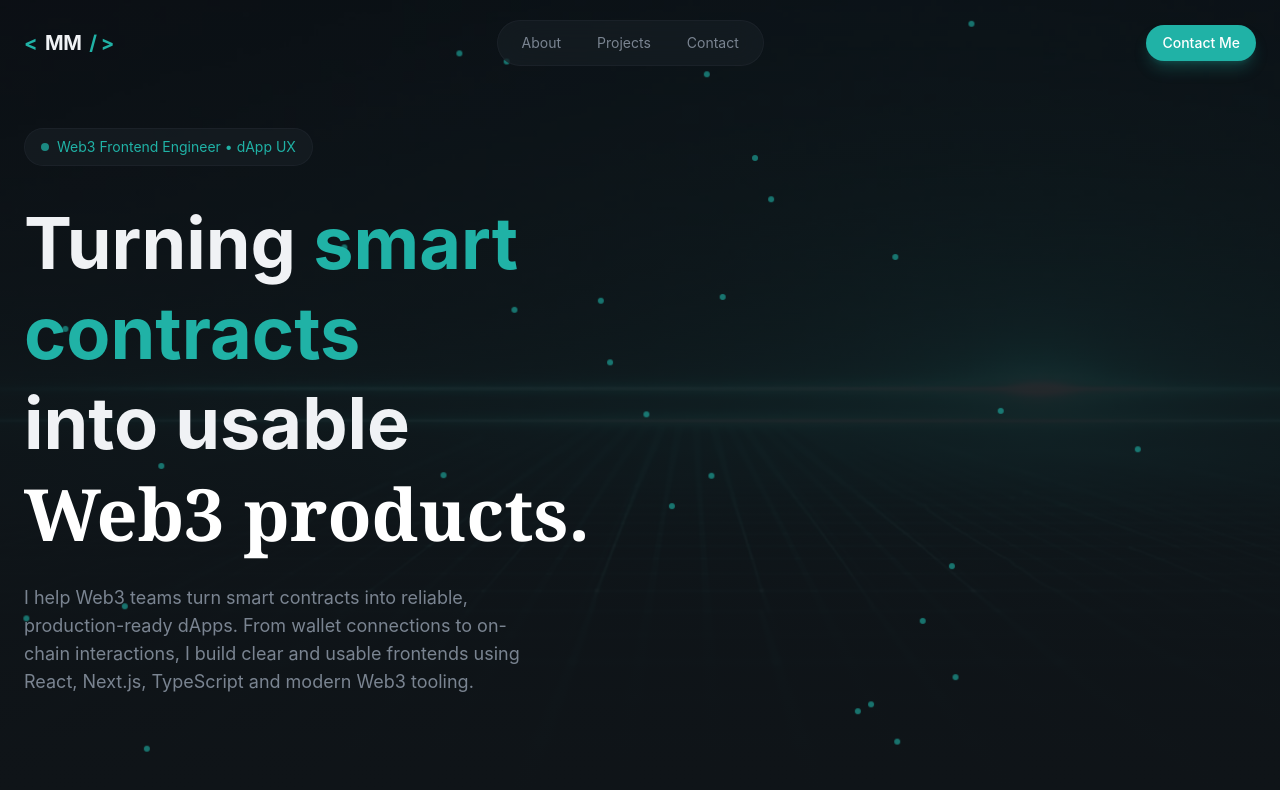
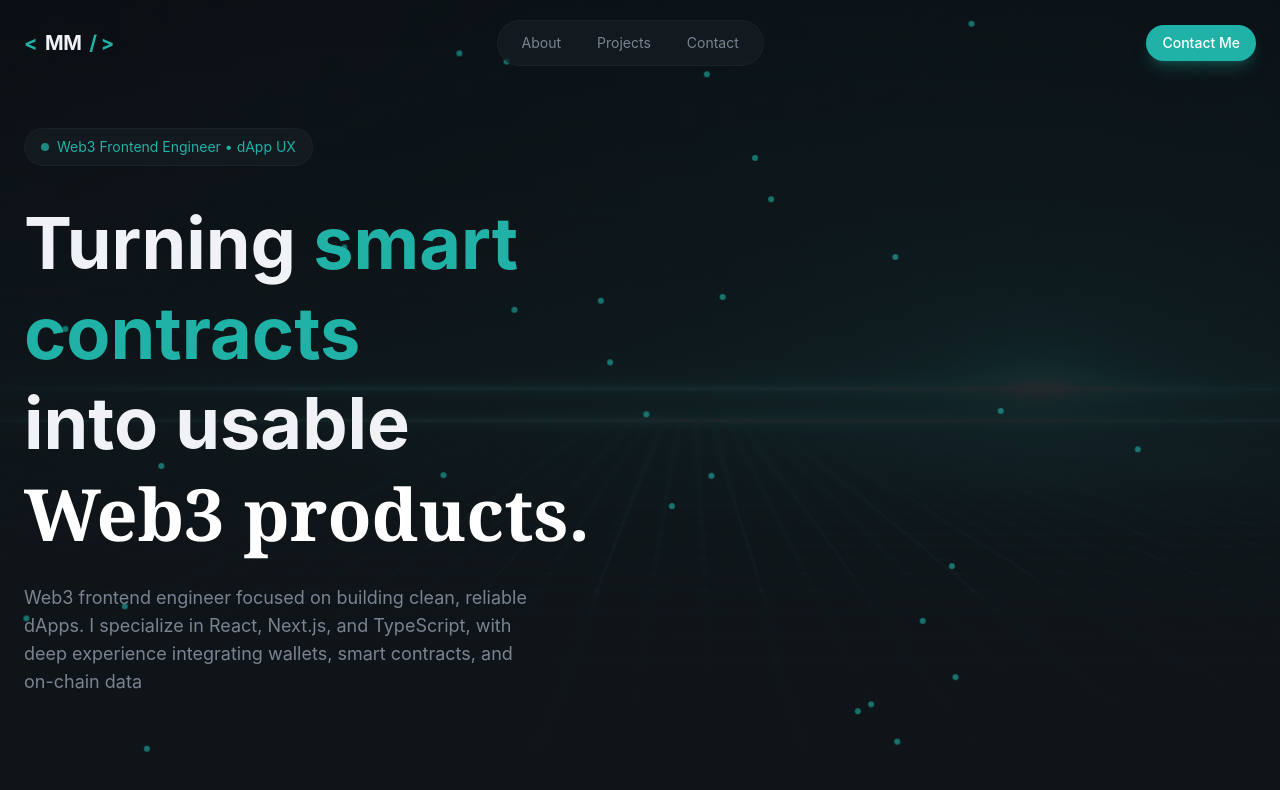
Before and after one commit to Mvnsour/dev-personal-portfolio, a React (Vite) app: page / in a window 1280 px wide. Shown: the top 790 px of the page. Built offline with nearby package versions, Linux system fonts and the light colour scheme.

Commit message:
feat: update hero section description for clarity and focus on Web3 frontend engineering

```diff
--- a/src/sections/Hero.tsx
+++ b/src/sections/Hero.tsx
@@ -63,9 +63,9 @@ export const Hero = () => {
               <p
               className='text-lg text-muted-foreground max-w-lg animate-fade-in animation-delay-200'
               >
-                I help Web3 teams turn smart contracts into reliable, production-ready dApps.
-                From wallet connections to on-chain interactions, I build clear and usable
-                frontends using React, Next.js, TypeScript and modern Web3 tooling.
+                Web3 frontend engineer focused on building clean, reliable dApps.
+                I specialize in React, Next.js, and TypeScript, with deep experience
+                integrating wallets, smart contracts, and on-chain data
               </p>
             </div>
           </div>
```
